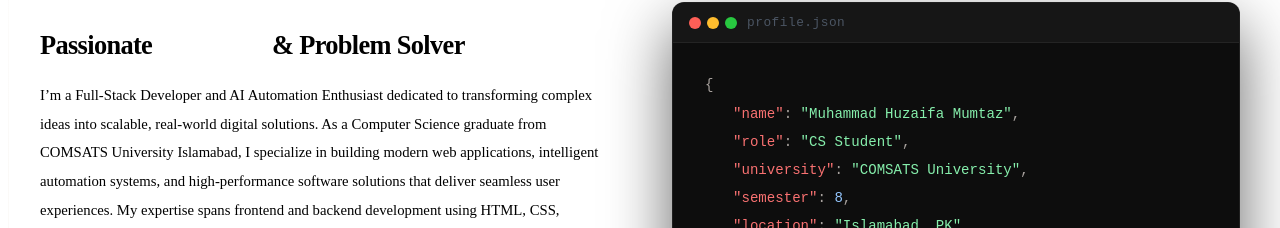
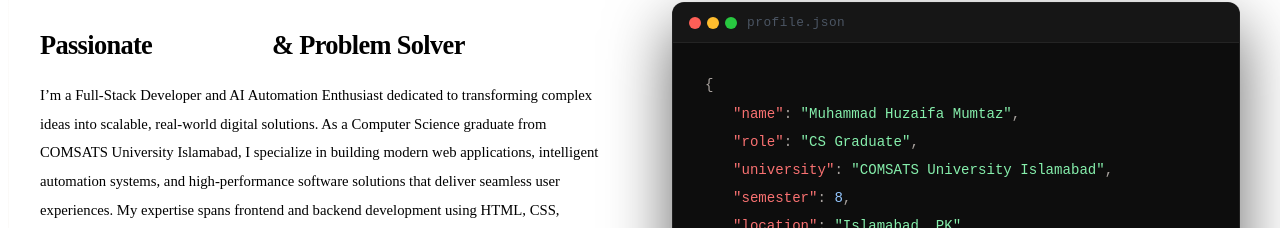
Before and after one commit to Zaifa25/portfolio-HuzaifaMumtaz, a React (Vite) app: page / in a window 1280 px wide. Shown: the part 1136-1364 px from the top of the page. Built offline with nearby package versions, Linux system fonts and the light colour scheme; the HTML template or start-up script is replaced by a standard one.

Commit message:
docs(about): update educational background to CS Graduate and COMSATS University Islamabad

```diff
--- a/src/components/About.jsx
+++ b/src/components/About.jsx
@@ -155,14 +155,14 @@ export default function About() {
                 <span style={{ paddingLeft: 28 }}>
                   <span style={{ color: '#F87171' }}>"role"</span>
                   <span style={{ color: '#A8A29E' }}>: </span>
-                  <span style={{ color: '#86EFAC' }}>"CS Student"</span>
+                  <span style={{ color: '#86EFAC' }}>"CS Graduate"</span>
                   <span style={{ color: '#A8A29E' }}>,</span>
                 </span><br />
 
                 <span style={{ paddingLeft: 28 }}>
                   <span style={{ color: '#F87171' }}>"university"</span>
                   <span style={{ color: '#A8A29E' }}>: </span>
-                  <span style={{ color: '#86EFAC' }}>"COMSATS University"</span>
+                  <span style={{ color: '#86EFAC' }}>"COMSATS University Islamabad"</span>
                   <span style={{ color: '#A8A29E' }}>,</span>
                 </span><br />
 
```
